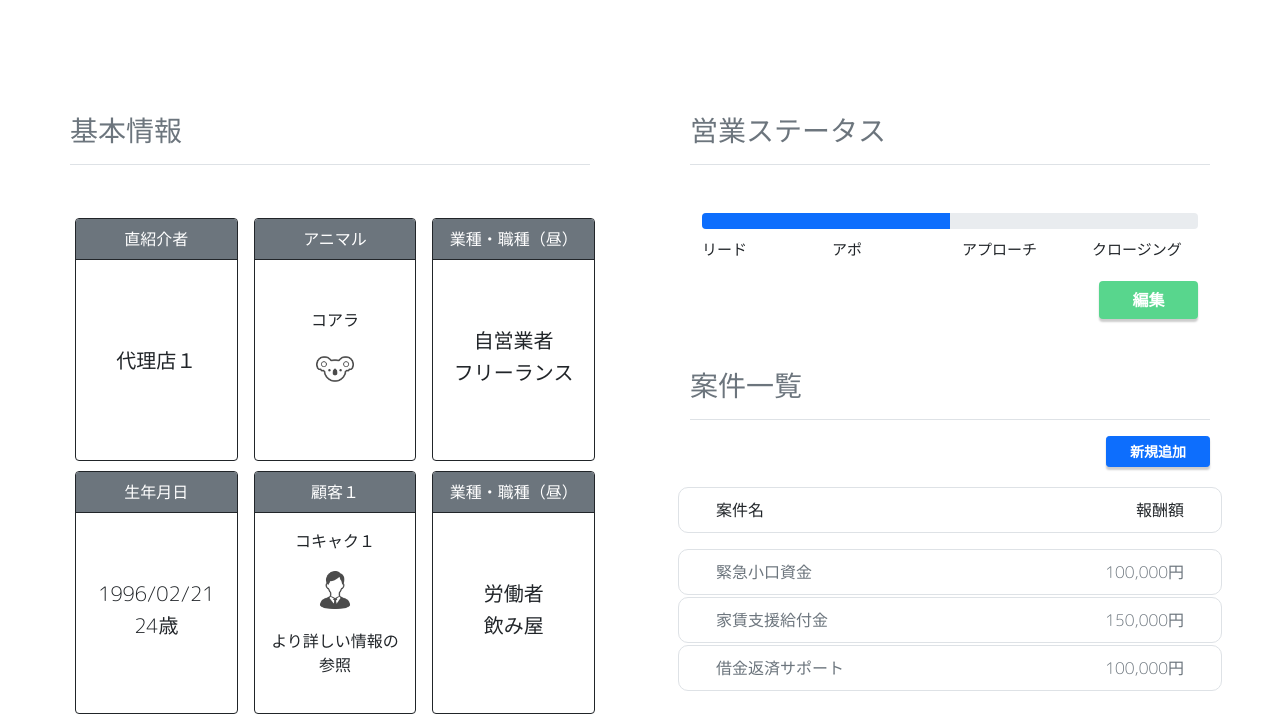
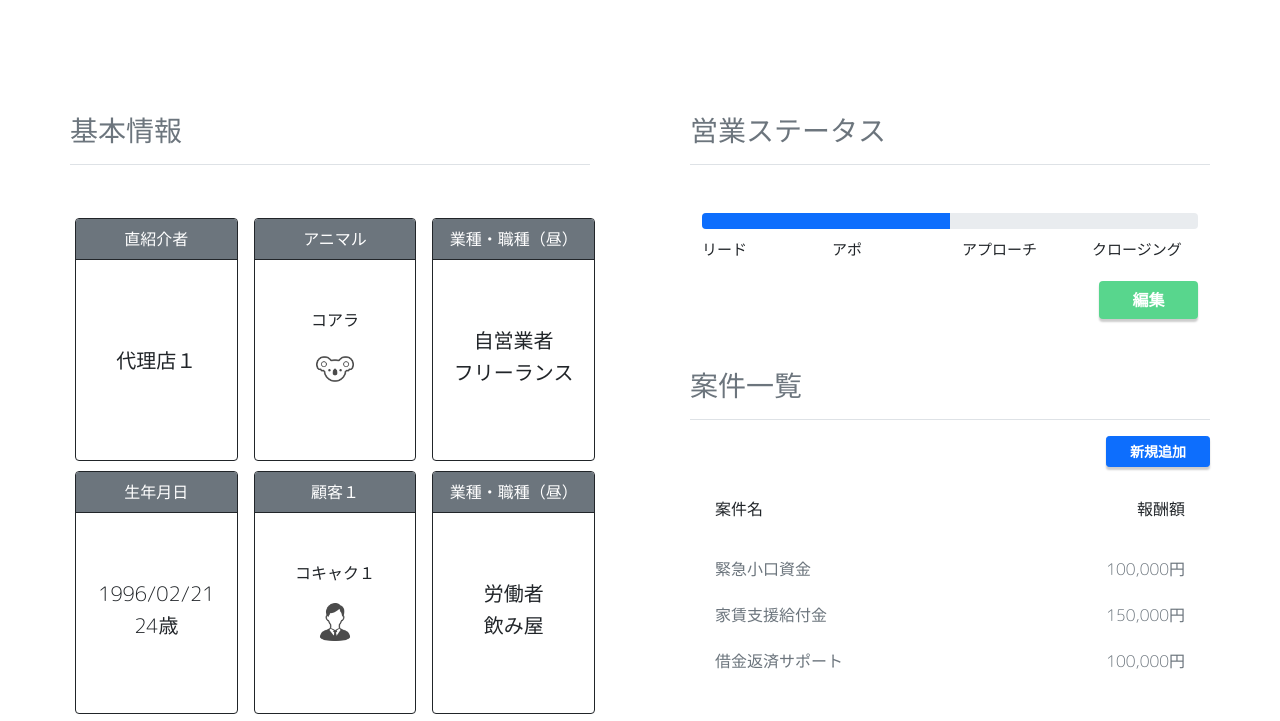
Before and after one commit to Yokota0204/adam_mock, a plain HTML site: page client_info.html in a window 1280 px wide. Shown: the part 68-789 px from the top of the page. Drawn offline with Linux system fonts and the light colour scheme.

Commit message:
表示内容の軽微な修正とテーブルへ独自スタイルのクラスを付与

```diff
--- a/client_info.html
+++ b/client_info.html
@@ -75,7 +75,7 @@
               <div class="icon-wrapper">
                 <h6>コキャク１</h6>
                 <img src="img/sex/male.png" alt="">
-                <p>より詳しい情報の参照</p>
+                <!-- <p>より詳しい情報の参照</p> -->
               </div>
             </div>
             <!-- <div class="card-footer bg-secondary text-white border-dark">より詳しい情報を見る</div> -->
@@ -150,20 +150,20 @@
           <div class="btn-wrapper">
             <button class="btn btn-sm btn-primary">新規追加</button>
           </div>
-          <div class="jobs">
-            <div class="row job-head more-rounded mb-3 border">
+          <div class="jobs board-table">
+            <div class="row job-head more-rounded mb-3 board-header-row">
               <div class="col-8">案件名</div>
               <div class="col-4">報酬額</div>
             </div>
-            <a class="row job more-rounded border" href="job_info.html">
+            <a class="row job more-rounded board-row" href="job_info.html">
               <div class="col-8">緊急小口資金</div>
               <div class="col-4">100,000円</div>
             </a>
-            <a class="row job more-rounded border" href="job_info.html">
+            <a class="row job more-rounded board-row" href="job_info.html">
               <div class="col-8">家賃支援給付金</div>
               <div class="col-4">150,000円</div>
             </a>
-            <a class="row job more-rounded border" href="job_info.html">
+            <a class="row job more-rounded board-row" href="job_info.html">
               <div class="col-8">借金返済サポート</div>
               <div class="col-4">100,000円</div>
             </a>
```
